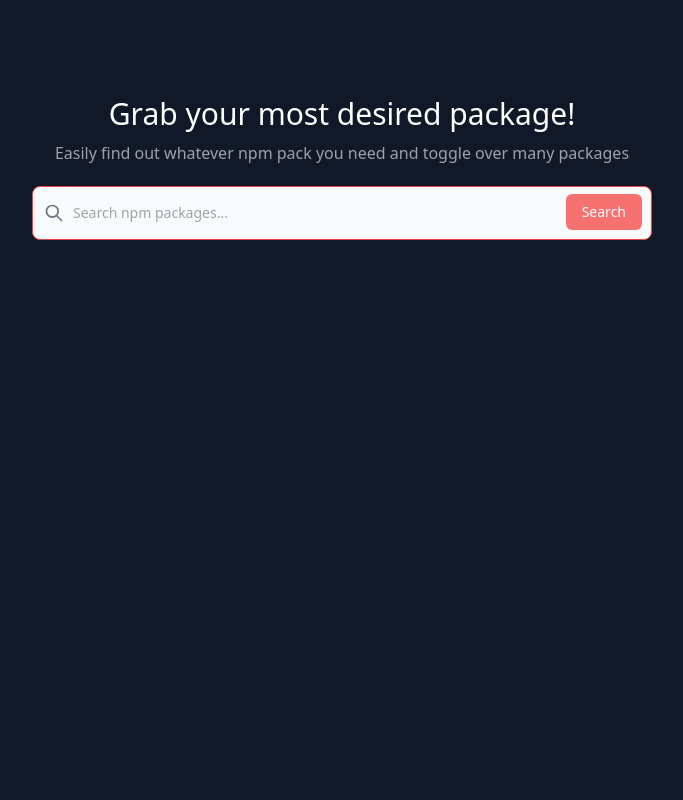
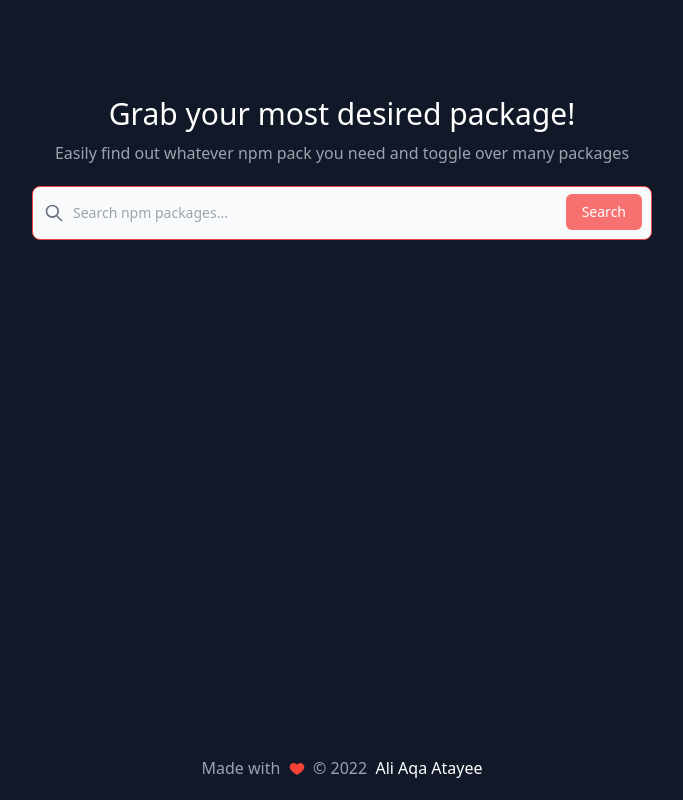
Before and after one commit to aliatayee/npm-packs, a React (Create React App) app: page / in a window 1280 px wide. Shown: the whole page, without its empty margins (298-981 px from the left). Built offline with nearby package versions, Linux system fonts and the light colour scheme.

Commit message:
Add footer

```diff
--- a/package.json
+++ b/package.json
@@ -17,6 +17,7 @@
     "postcss-preset-env": "^7.8.2",
     "react": "^18.2.0",
     "react-dom": "^18.2.0",
+    "react-icons": "^4.4.0",
     "react-redux": "^8.0.2",
     "react-scripts": "^5.0.1",
     "redux": "^4.2.0",
--- /dev/null
+++ b/src/components/Footer.tsx
@@ -0,0 +1,16 @@
+import React from 'react';
+import { FcLike } from "react-icons/fc";
+
+const Footer = () => (
+  <footer className='flex items-center text-center justify-center mb-5'>
+
+    Made with &nbsp; <FcLike /> &nbsp; &copy; 2022 &nbsp; <a target="_blank" rel="noreferrer"
+      href='https://github.com/aliatayee'
+      className='text-white'
+    > Ali Aqa Atayee
+
+    </a>
+  </footer>
+)
+
+export default Footer
--- a/src/components/RepositoriesList.tsx
+++ b/src/components/RepositoriesList.tsx
@@ -2,6 +2,7 @@ import React from 'react';
 import { useState, useRef, useEffect } from 'react';
 import { useActions } from '../hooks/useActions';
 import { useTypedSelector } from '../hooks/useTypedSelector';
+import Footer from './Footer';
 import { Shimmer } from './ShimmerPlaceholder';
 
 const RepositoriesList: React.FC = () => {
@@ -20,12 +21,12 @@ const RepositoriesList: React.FC = () => {
     }
     return (
         <div>
-            <section className="text-gray-400 body-font bg-gray-900 min-h-screen">
+            <section className="text-gray-400 body-font bg-gray-900 min-h-screen grid content-between">
                 <div className="container px-5 py-24 mx-auto">
                     <div className="flex flex-wrap w-full mb-20 flex-col items-center text-center">
                         <h1 className="sm:text-3xl text-2xl font-medium title-font mb-2 text-white">Grab your most desired package!</h1>
                         <p className="lg:w-1/2 w-full leading-relaxed text-opacity-80">Easily find out whatever npm pack you need and toggle over many packages</p>
-                        <form onSubmit={onSubmit} className="lg:w-1/2 mt-5">
+                        <form onSubmit={onSubmit} className="lg:w-1/2 md:w-full w-full mt-5">
                             <label htmlFor="default-search" className="mb-2 text-sm font-medium text-gray-900 sr-only dark:text-gray-300">Search</label>
                             <div className="relative">
                                 <div className="flex absolute inset-y-0 left-0 items-center pl-3 pointer-events-none">
@@ -42,25 +43,25 @@ const RepositoriesList: React.FC = () => {
                         {!error && !loading && data.map((item: any) =>
                             <div className="xl:w-1/3 md:w-1/2 w-full p-4  shadow-inner ">
 
-                                <div className="border border-gray-700 min-h-full grid content-between max-h-56 border-opacity-75 p-6 rounded-lg">
+                                <div className="border border-gray-700 min-h-full grid content-between max-h-72 border-opacity-75 p-6 rounded-lg">
                                     <div className="w-20 h-8 inline-flex items-center justify-center rounded-md bg-gray-800 text-red-400 mb-4">
                                         <h2 className='font-bold'> V-{item.package.version} </h2>
                                     </div>
                                     <h2 className="text-lg text-white font-medium title-font mb-2">{item.package.name}</h2>
                                     <p className="leading-relaxed text-base truncate">{item.package.description}</p>
-                                    <div className='flex justify-between'>
+                                    <div className='flex justify-between flex-wrap'>
                                         <a href={item.package.links.repository} target="_blank" rel='noreferrer'>
-                                            <div className="w-24 h-8 inline-flex items-center justify-center mt-3 rounded-md bg-gray-800 text-red-400 ">
+                                            <div className="lg:w-24 md:w-24 w-20 h-8 inline-flex items-center justify-center mt-3 rounded-md bg-gray-800 text-red-400 ">
                                                 <h4 >Github</h4>
                                             </div>
                                         </a>
                                         <a href={item.package.links.homepage} target="_blank" rel='noreferrer'>
-                                            <div className="w-24 h-8 inline-flex items-center justify-center mt-3 rounded-md bg-gray-800 text-red-400 ">
-                                                <h4 >Homepage</h4>
+                                            <div className="lg:w-24 md:w-24 w-20 h-8 inline-flex items-center justify-center mt-3 rounded-md bg-gray-800 text-red-400 ">
+                                                <h4 >Home</h4>
                                             </div>
                                         </a>
                                         <a href={item.package.links.npm} target="_blank" rel='noreferrer'>
-                                            <div className="w-24 h-8 inline-flex items-center justify-center mt-3 rounded-md bg-gray-800 text-red-400 ">
+                                            <div className="lg:w-24 md:w-24 w-20 h-8 inline-flex items-center justify-center mt-3 rounded-md bg-gray-800 text-red-400 ">
                                                 <h4 >NPM</h4>
                                             </div>
                                         </a>
@@ -73,8 +74,8 @@ const RepositoriesList: React.FC = () => {
 
 
                 </div>
+            <Footer />
             </section>
-
         </div>
     )
 }
```
Also changed, not shown: 1 other file (tests, documents, lock files or other folders).
